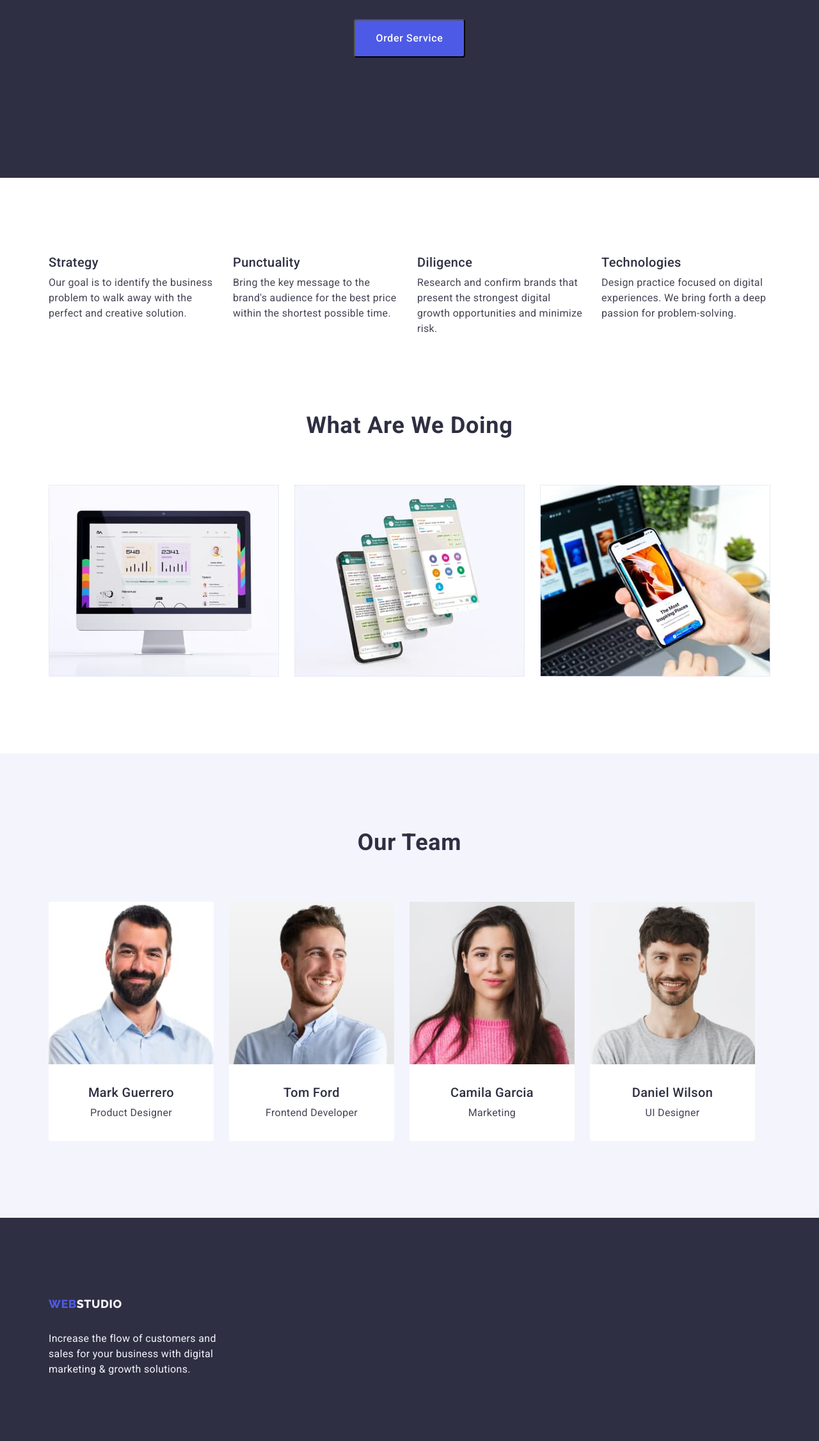
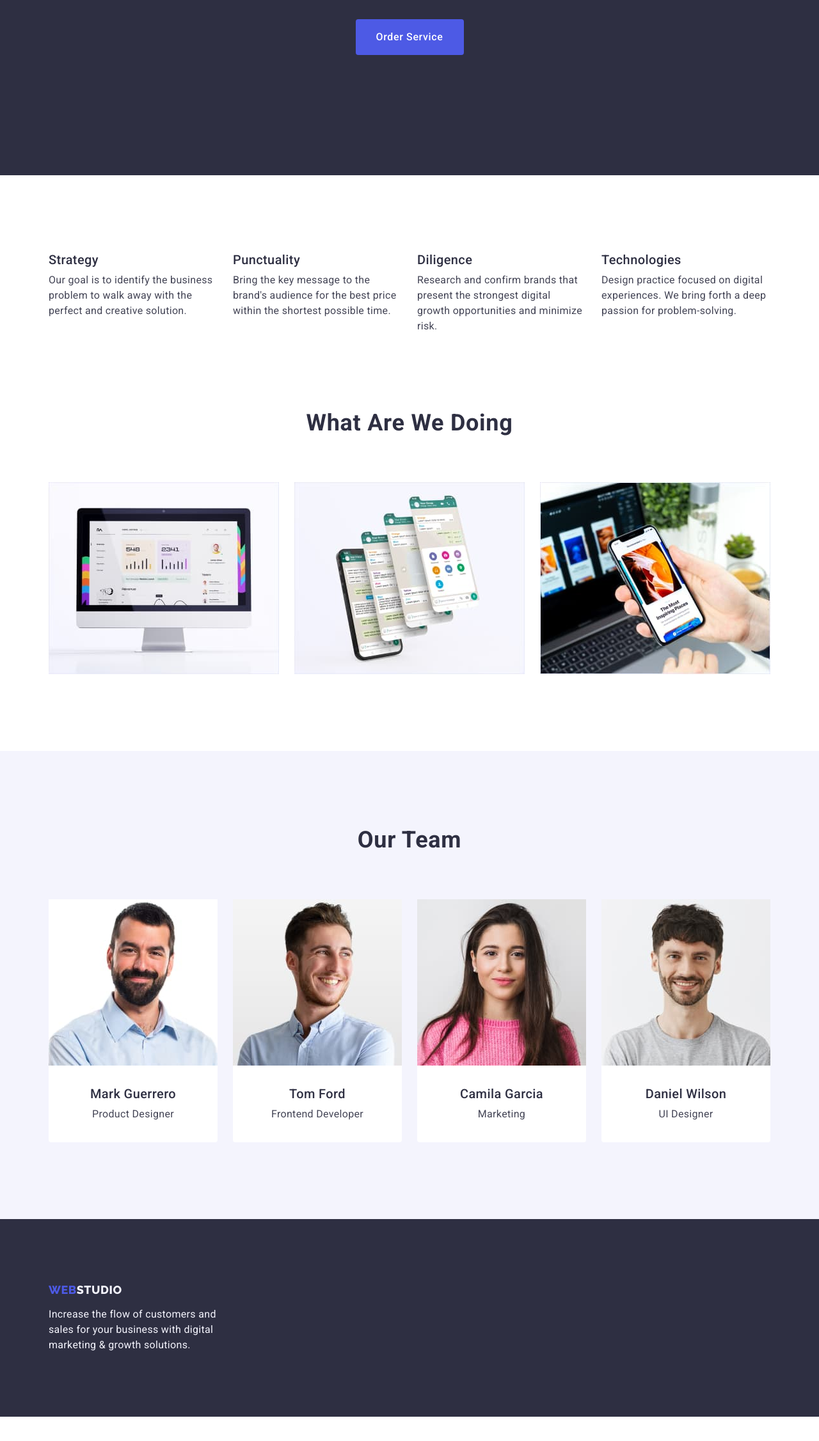
Before and after one commit to ilnickii/goit-markup-hw-03, a plain HTML site: page index.html in a window 1280 px wide. Shown: the part 399-2652 px from the top of the page at 64% size. After the commit the page ends 2614 px from the top, so only its background shows below. Drawn offline with nearby package versions, Linux system fonts and the light colour scheme; files whose address does not match are found by name.

Commit message:
homework-03-error correction

```diff
--- a/css/styles.css
+++ b/css/styles.css
@@ -59,13 +59,13 @@ body {
 
 .page-nav {
   display: flex;
+  align-items: center;
 }
 
 .menu {
   display: flex;
 }
 
-.logo,
 .menu-link,
 .address-link {
   display: block;
@@ -86,6 +86,7 @@ body {
   text-transform: uppercase;
   color: #4d5ae5;
 
+  display: block;
   margin-right: 76px;
 }
 
@@ -158,7 +159,7 @@ body {
   color: #ffffff;
   text-align: center;
 
-  width: 496px;
+  max-width: 496px;
   margin: 0 auto;
   margin-bottom: 48px;
 }
@@ -168,13 +169,15 @@ body {
   font-weight: 500;
   font-size: 16px;
   line-height: 1.5;
-  display: flex;
+  display: block;
   letter-spacing: 0.04em;
   color: #ffffff;
   background-color: var(--accent-color);
   cursor: pointer;
+  border: none;
 
-  padding: 16px 32px;
+  min-width: 169px;
+  height: 56px;
   border-radius: 4px;
   margin: 0 auto;
 }
@@ -277,7 +280,7 @@ body {
 
 .team-item {
   background-color: #ffffff;
-  flex-basis: calc((100% - 4 * 24px) / 4);
+  flex-basis: calc((100% - 3 * 24px) / 4);
   border-radius: 0px 0px 4px 4px;
 }
 
@@ -289,7 +292,6 @@ body {
   letter-spacing: 0.02em;
   color: var(--secondary-text-color);
 
-  margin-top: 32px;
   margin-bottom: 8px;
 }
 
@@ -299,8 +301,10 @@ body {
   text-align: center;
   letter-spacing: 0.02em;
   color: var(--primary-text-color);
+}
 
-  margin-bottom: 32px;
+.caption-team-img {
+  padding: 32px 16px;
 }
 
 /* Footer */
@@ -316,26 +320,30 @@ body {
   color: #f4f4fd;
 }
 
+.logo-footer {
+  display: inline-block;
+  margin-bottom: 16px;
+}
+
 .footer-text {
   font-size: 16px;
   line-height: 1.5;
   letter-spacing: 0.02em;
   color: #f4f4fd;
 
-  margin-top: 8px;
   width: 264px;
 }
 
 /* Gallery */
 
 .gallery {
+  padding-top: 96px;
   padding-bottom: 120px;
 }
 
 .button-list {
   display: flex;
-  padding-top: 96px;
-  padding-bottom: 72px;
+  margin-bottom: 72px;
   justify-content: center;
   gap: 24px;
 }
@@ -362,6 +370,7 @@ body {
 .gallery-nav-btn:focus {
   color: #ffffff;
   background-color: #404bbf;
+  border: 1px solid transparent;
 }
 
 .gallery-list {
@@ -380,6 +389,8 @@ body {
   line-height: 1.2;
   letter-spacing: 0.02em;
   color: var(--secondary-text-color);
+
+  margin-bottom: 8px;
 }
 
 .gallery-category {
@@ -395,5 +406,5 @@ body {
   justify-content: center;
   align-items: flex-start;
   padding: 32px 16px;
-  gap: 8px;
+  border: 1px solid #e7e9fc;
 }
--- a/index.html
+++ b/index.html
@@ -144,8 +144,10 @@
                 width="264"
                 height="260"
               />
+              <div class="caption-team-img">
                 <h3 class="team-name">Mark Guerrero</h3>
                 <p class="team-profession">Product Designer</p>
+              </div>
             </li>
             <li class="team-item">
               <img
@@ -154,8 +156,10 @@
                 width="264"
                 height="260"
               />
+              <div class="caption-team-img">
                 <h3 class="team-name">Tom Ford</h3>
                 <p class="team-profession">Frontend Developer</p>
+              </div>
             </li>
             <li class="team-item">
               <img
@@ -164,8 +168,10 @@
                 width="264"
                 height="260"
               />
+              <div class="caption-team-img">
                 <h3 class="team-name">Camila Garcia</h3>
                 <p class="team-profession">Marketing</p>
+              </div>
             </li>
             <li class="team-item">
               <img
@@ -174,8 +180,10 @@
                 width="264"
                 height="260"
               />
+              <div class="caption-team-img">
                 <h3 class="team-name">Daniel Wilson</h3>
                 <p class="team-profession">UI Designer</p>
+              </div>
             </li>
           </ul>
         </div>
@@ -184,7 +192,7 @@
     <!--FOOTER-->
     <footer class="footer">
       <div class="container">
-        <a class="logo link" href="./index.html"
+        <a class="logo link logo-footer" href="./index.html"
           >Web<span class="logo-studio studio">Studio</span></a
         >
         <p class="footer-text">
```
Also changed, not shown: portfolio.html (+1 -1 lines). Lines whose indentation alone changed are shown as unchanged.
